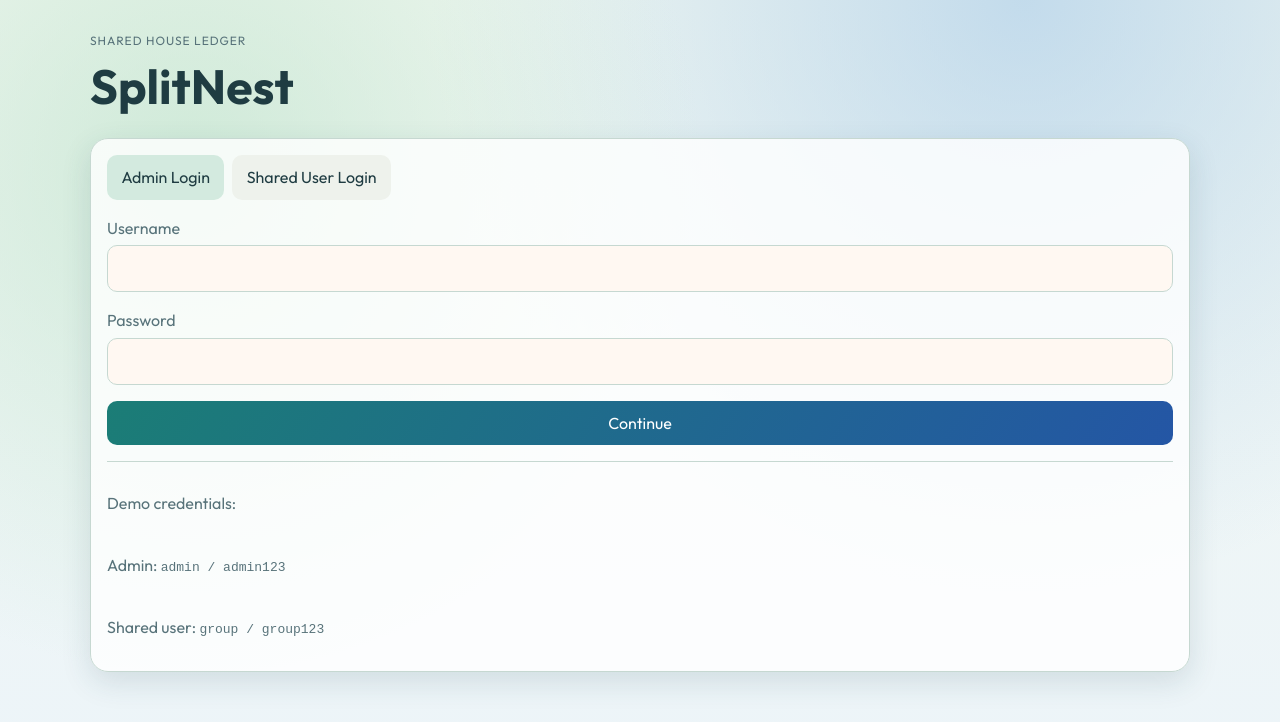
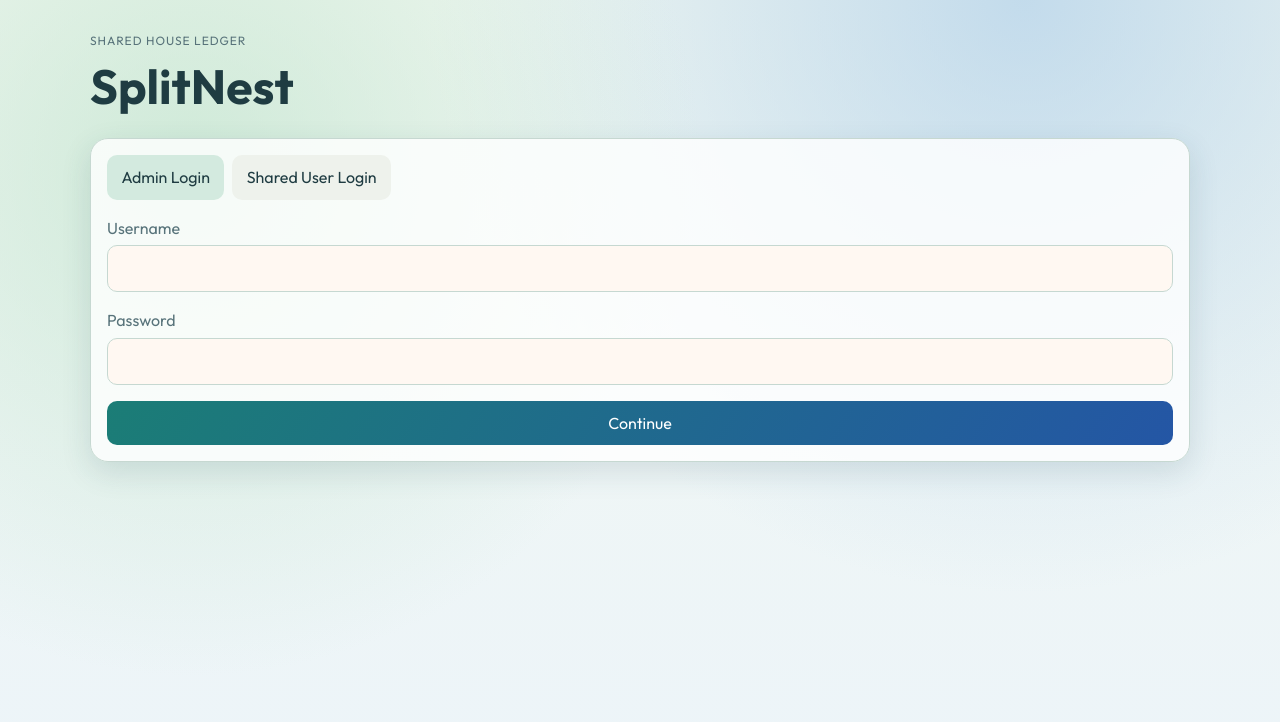
Before and after one commit to sanketpatrikar/splitnest, a React (Vite) app: page / in a window 1280 px wide. Shown: the top 722 px of the page. Built offline with nearby package versions, Linux system fonts and the light colour scheme.

Commit message:
Update login credentials and remove on-page credential hints

```diff
--- a/src/App.jsx
+++ b/src/App.jsx
@@ -5,12 +5,12 @@ const STORAGE_KEY = 'splitwise-lite-data-v1'
 
 const ADMIN_CREDENTIALS = {
   username: 'admin',
-  password: 'admin123',
+  password: 'i_am_admin!',
 }
 
 const USER_CREDENTIALS = {
-  username: 'group',
-  password: 'group123',
+  username: 'user',
+  password: 'user',
 }
 
 const INITIAL_DATA = {
@@ -275,16 +275,6 @@ function LoginPanel({ participantCount, onAdminLogin, onUserLogin }) {
           Continue
         </button>
       </form>
-
-      <div className="credential-box">
-        <p>Demo credentials:</p>
-        <p>
-          Admin: <code>admin / admin123</code>
-        </p>
-        <p>
-          Shared user: <code>group / group123</code>
-        </p>
-      </div>
     </section>
   )
 }
```
